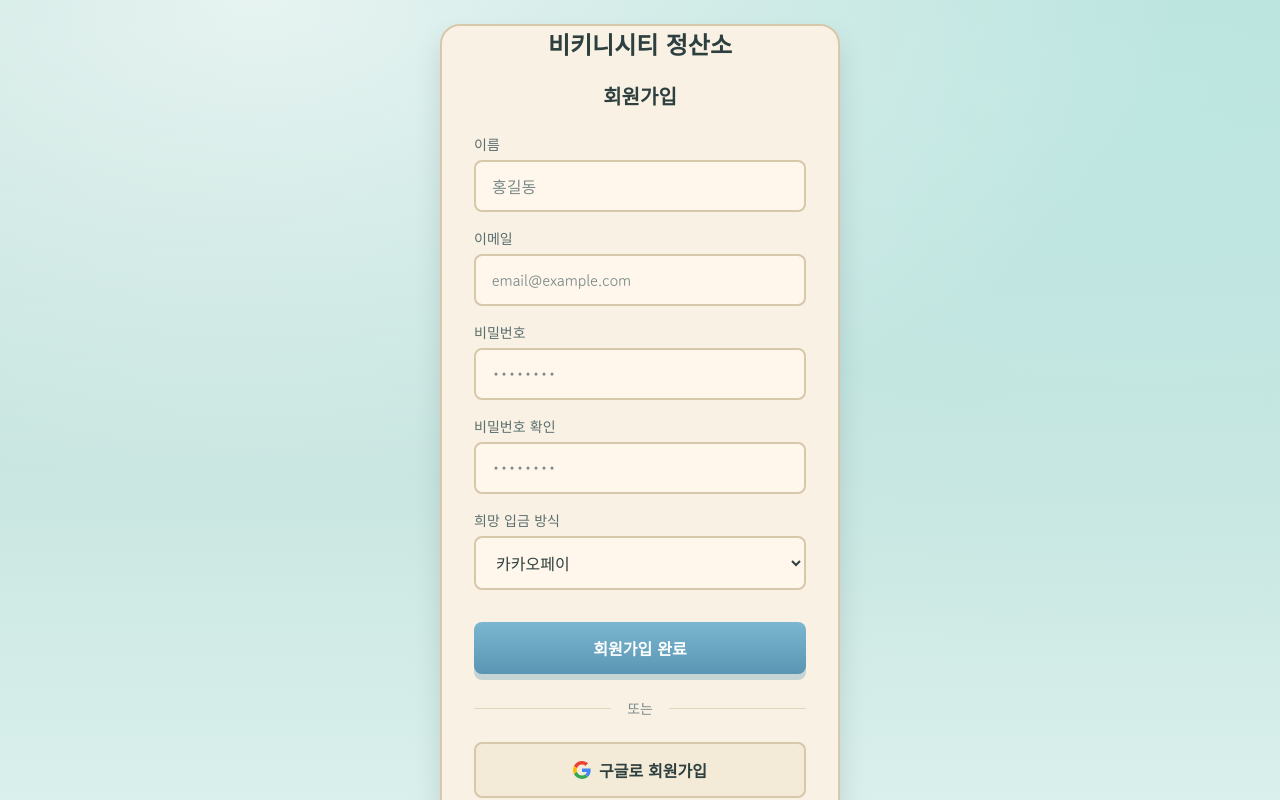
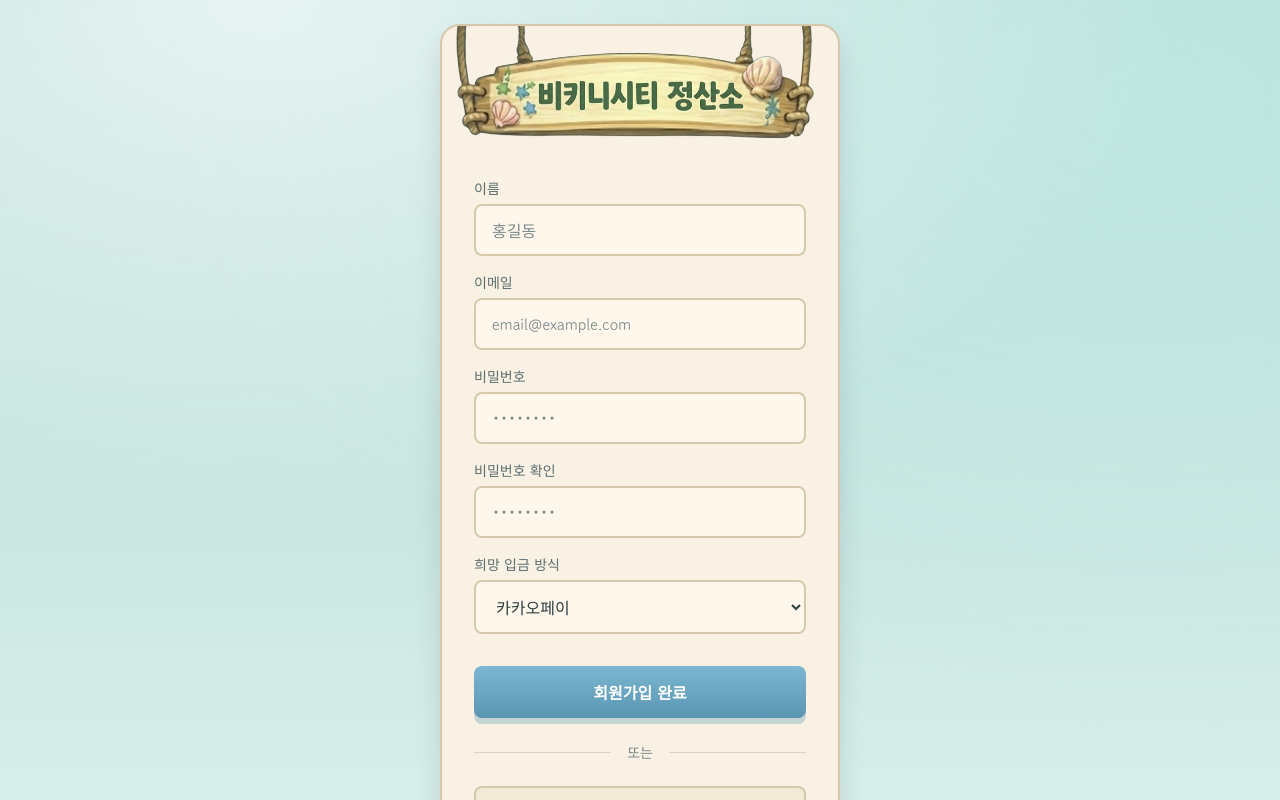
Before and after one commit to vlackvan/dutch-pay-app, a React (Vite) app: page /signup in a window 1280 px wide. Shown: the top 800 px of the page. Built offline with nearby package versions, Linux system fonts and the light colour scheme.

Commit message:
회원가입 화면 수정

```diff
--- a/src/pages/auth/SignupPage.tsx
+++ b/src/pages/auth/SignupPage.tsx
@@ -76,10 +76,8 @@ const onSubmit = (data: SignupFormData) => {
     <div className={styles.container}>
       <div className={styles.card}>
         <div className={styles.logo}>
-          <div className={styles.logoText}>비키니시티 정산소</div>
+          <img src="/login-frame.png" alt="" className={styles.logoImage} />
         </div>
-
-        <h1 className={styles.title}>회원가입</h1>
 
         {error && <div className={`${styles.alert} ${styles.alertError}`}>{error}</div>}
         {success && (
```
